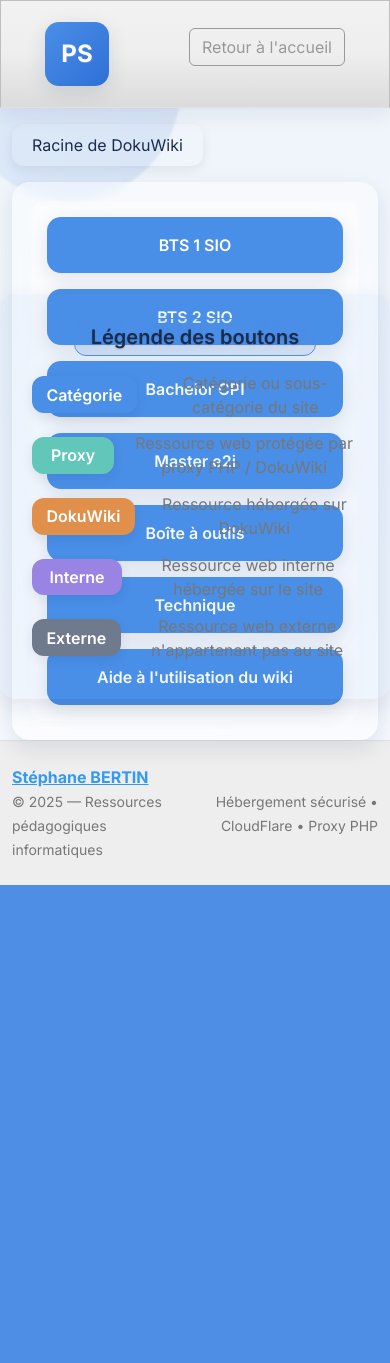
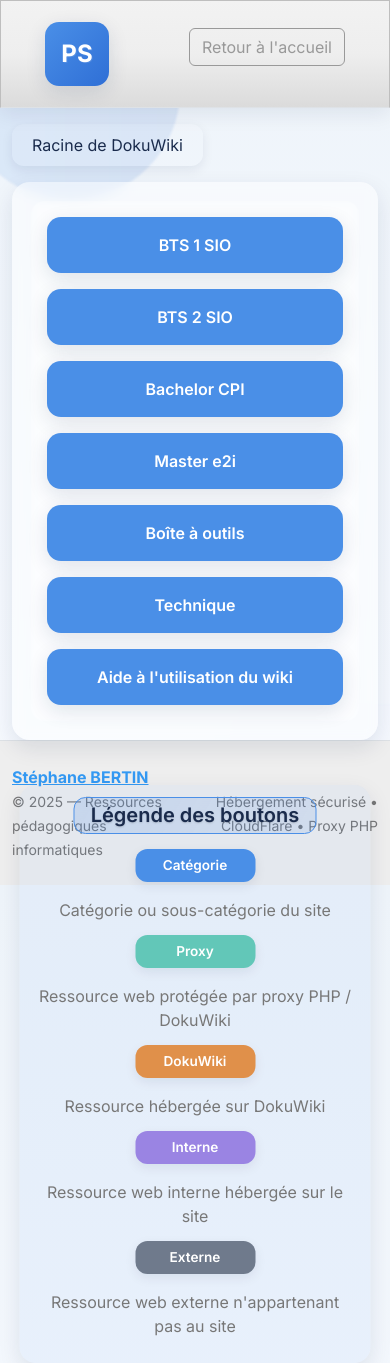
Before and after one commit to bertinstephane42/demo-hack, a PHP site: page /index/php/sitemap.php in a window 390 px wide. Before the commit the page ends 885 px from the top, so only its background shows below. Run offline with PHP 8.4, Linux system fonts and the light colour scheme; some libraries are stand-ins or nearby versions.

Commit message:
Add files via upload

```diff
--- a/index/php/sitemap.php
+++ b/index/php/sitemap.php
@@ -427,25 +427,53 @@ footer {
     display: none;
     position: absolute;
     left: 50%;
-    transform: translateX(-50%) translateY(15px);
-    bottom: 12.5%;
-    width: 100%;
-    max-width: 590px;
-    margin: 2.5rem auto;
+    transform: translateX(-50%); /* centrer horizontalement */
+
+    width: 90%;
+    max-width: 605px;
+    overflow-y: auto;
+    box-sizing: border-box;
     padding: 1.5rem 2rem;
+
     background: rgba(74, 143, 231, 0.06);
     border-radius: 16px;
     box-shadow: 0 8px 22px rgba(10, 29, 66, 0.10);
     text-align: center;
+
     opacity: 0;
     transition: opacity 0.6s ease, transform 0.6s ease;
+    margin: 0 auto;
 }
 
-/* Classe appliquée pour déclencher l'animation */
 #legendBox.show {
     display: block;
     opacity: 1;
-    transform: translateX(-50%) translateY(0);
+    transform: translateX(-50%);
+}
+
+/* Responsive mobile */
+@media (max-width: 576px) {
+    #legendBox {
+        width: 95%;
+        padding: 0.75rem 1rem;
+    }
+
+    #legendBox h3 {
+        font-size: 1rem;
+        padding: 0.25rem 0.75rem;
+    }
+
+    #legendBox .legend-btn {
+        width: 90px;
+        padding: 0.3rem 0.6rem;
+        font-size: 0.85rem;
+    }
+
+    .legend-row {
+        gap: 0.5rem;
+        flex-direction: column;
+        align-items: flex-start;
+    }
 }
 
 #legendBox h3 {
@@ -765,8 +793,54 @@ function classifyButton(div, url){
     }
 }
 
+function updateLegendBoxPosition() {
+    const legendBox = document.getElementById('legendBox');
+    const menuContainer = document.getElementById('menuContainer');
+    const footer = document.querySelector('footer');
+
+    if (!legendBox || !menuContainer || !footer) return;
+
+    const scrollY = window.scrollY || window.pageYOffset;
+
+    // Position absolue du bas du menuContainer
+    const menuRect = menuContainer.getBoundingClientRect();
+    const menuBottom = menuRect.bottom + scrollY;
+
+    // Position absolue du haut du footer
+    const footerRect = footer.getBoundingClientRect();
+    const footerTop = footerRect.top + scrollY;
+
+    // Marges fixes
+    const menuMargin = 80;   // espace sous le menuContainer
+    const footerMargin = 20; // espace au-dessus du footer
+
+    // Top position de legendBox
+    const top = menuBottom + menuMargin;
+
+    // Hauteur maximale possible pour rester entre menu et footer
+    const maxHeight = footerTop - top - footerMargin;
+
+    // Largeur responsive selon viewport et maxWidth CSS
+    const viewportWidth = window.innerWidth;
+    const maxWidth = 605; // max-width défini en CSS
+    let width = Math.min(viewportWidth * 0.9, maxWidth); // 90% du viewport ou maxWidth
+    width = Math.max(width, 200); // largeur minimale pour lisibilité
+
+    // Appliquer styles
+    legendBox.style.top = top + 'px';
+    legendBox.style.maxHeight = maxHeight + 'px';
+    legendBox.style.width = width + 'px';
+}
+
 // initial
 renderMenu('categories');
+
+// Appel initial
+updateLegendBoxPosition();
+
+// Mise à jour au redimensionnement et au scroll
+window.addEventListener('resize', updateLegendBoxPosition);
+window.addEventListener('scroll', updateLegendBoxPosition);
 </script>
 </body>
 </html>
```
